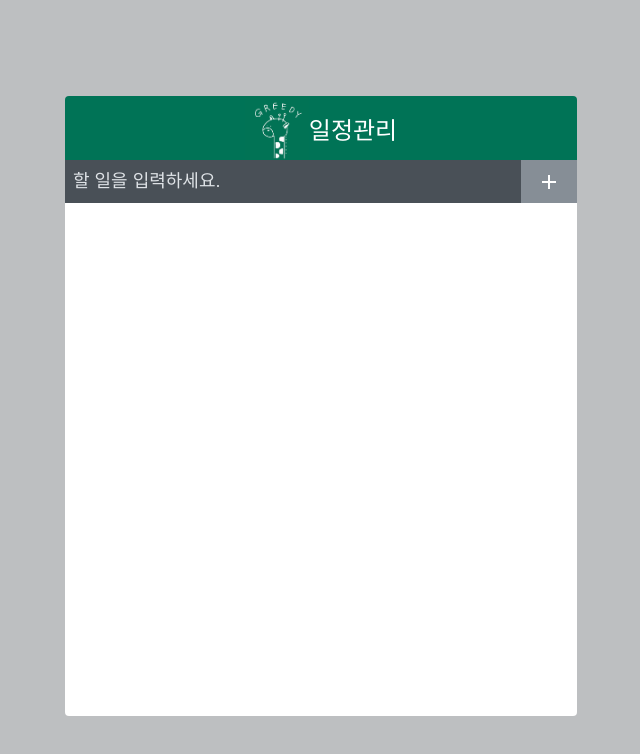
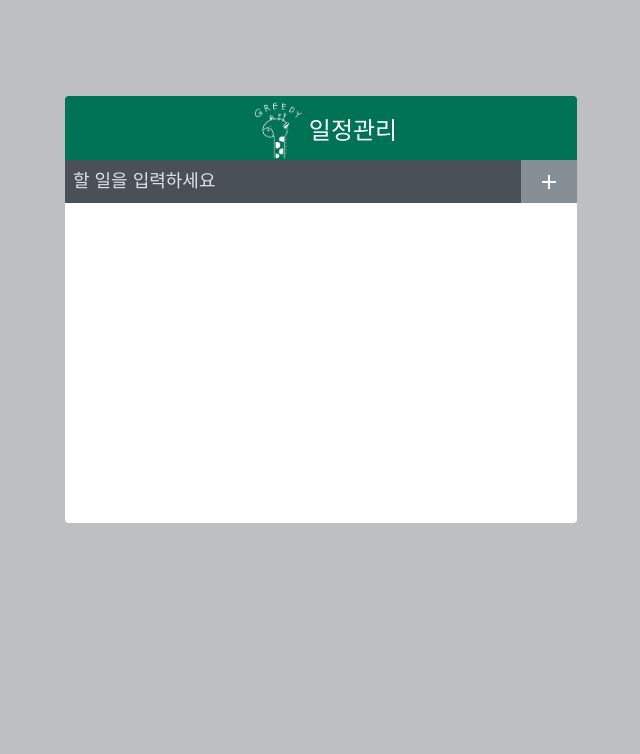
Before and after one commit to Indigochi1d/for-greedy-todo-app, a React (Create React App) app: page / in a window 1280 px wide. Shown: the top 754 px of the page, without its empty margins (319-959 px from the left). Built offline with nearby package versions, Linux system fonts and the light colour scheme.

Commit message:
fix: solve todo's disappear problem

```diff
--- a/src/App.js
+++ b/src/App.js
@@ -19,12 +19,13 @@ function App() {
 	};
 
 	const onRemove = (id) => {
-		setTodos(todos.filter((todo) => todo.id !== id));
+		setTodos(todos => todos.filter((todo) => todo.id !== id));
 	};
 
 	const onToggle = (id) => {
-		setTodos(todos.map((todo) =>
-			todo.id === id ? { ...todo, checked: !todo.checked } : todo
+		setTodos(todos =>
+			todos.map((todo) =>
+				todo.id === id ? { ...todo, checked: !todo.checked } : todo
 		));
 	};
 
--- a/src/components/TodoInsert.js
+++ b/src/components/TodoInsert.js
@@ -1,28 +1,32 @@
-import React, { useCallback, useState } from 'react';
-import {MdAdd} from "react-icons/md";
+import React, { useState, useCallback } from 'react';
+import { MdAdd } from 'react-icons/md';
 import './css/TodoInsert.scss';
-const TodoInsert = ({onInsert}) => {
-    const [value,setValue] = useState('');
+
+const TodoInsert = ({ onInsert }) => {
+  const [value, setValue] = useState('');
 
   const onChange = useCallback(e => {
     setValue(e.target.value);
-    },[]);
-    const onSubmit = useCallback((e) => {
+  }, []);
+
+  const onSubmit = useCallback(
+    e => {
       onInsert(value);
       setValue('');
       e.preventDefault();
     },
-    [onInsert,value],
+    [onInsert, value],
   );
+
   return (
-        <form className='TodoInsert' onSubmit={onSubmit}>
+    <form className="TodoInsert" onSubmit={onSubmit}>
       <input
-                placeholder='할 일을 입력하세요.'
+        placeholder="할 일을 입력하세요"
         value={value}
         onChange={onChange}
       />
-            <button type='submit'>
-                <MdAdd/>
+      <button type="submit">
+        <MdAdd />
       </button>
     </form>
   );
--- a/src/components/TodoList.js
+++ b/src/components/TodoList.js
@@ -1,37 +1,20 @@
-import React, { useCallback } from 'react';
+import React from 'react';
 import TodoListItem from './TodoListItem';
 import './css/TodoList.scss';
-import { List } from 'react-virtualized';
 
 const TodoList = ({ todos, onRemove, onToggle }) => {
-  const rowRenderer = useCallback(
-    ({ key, index, style }) => {
-      const todo = todos[index];
-      return (
+  return (
+    <div className="TodoList">
+      {todos.map(todo => (
         <TodoListItem
           todo={todo}
-          key={key}
+          key={todo.id}
           onRemove={onRemove}
           onToggle={onToggle}
-          style={style}
         />
-      );
-    },
-    [todos, onRemove, onToggle],
-  );
-
-  return (
-    <List
-      className="TodoList"
-      width={512} // 전체 크기
-      height={513} // 전체 높이
-      rowCount={todos.length} // 항목 개수
-      rowHeight={57} // 항목 높이
-      rowRenderer={rowRenderer} // 항목 렌더링 시 쓰는 함수
-      list={todos} // 배열
-      style={{ outline: 'none' }} // List에 기본 적용되는 outline 스타일 제거
-    />
+      ))}
+    </div>
   );
 };
 
-export default React.memo(TodoList);
+export default TodoList;
```
Lines whose indentation alone changed are shown as unchanged.
